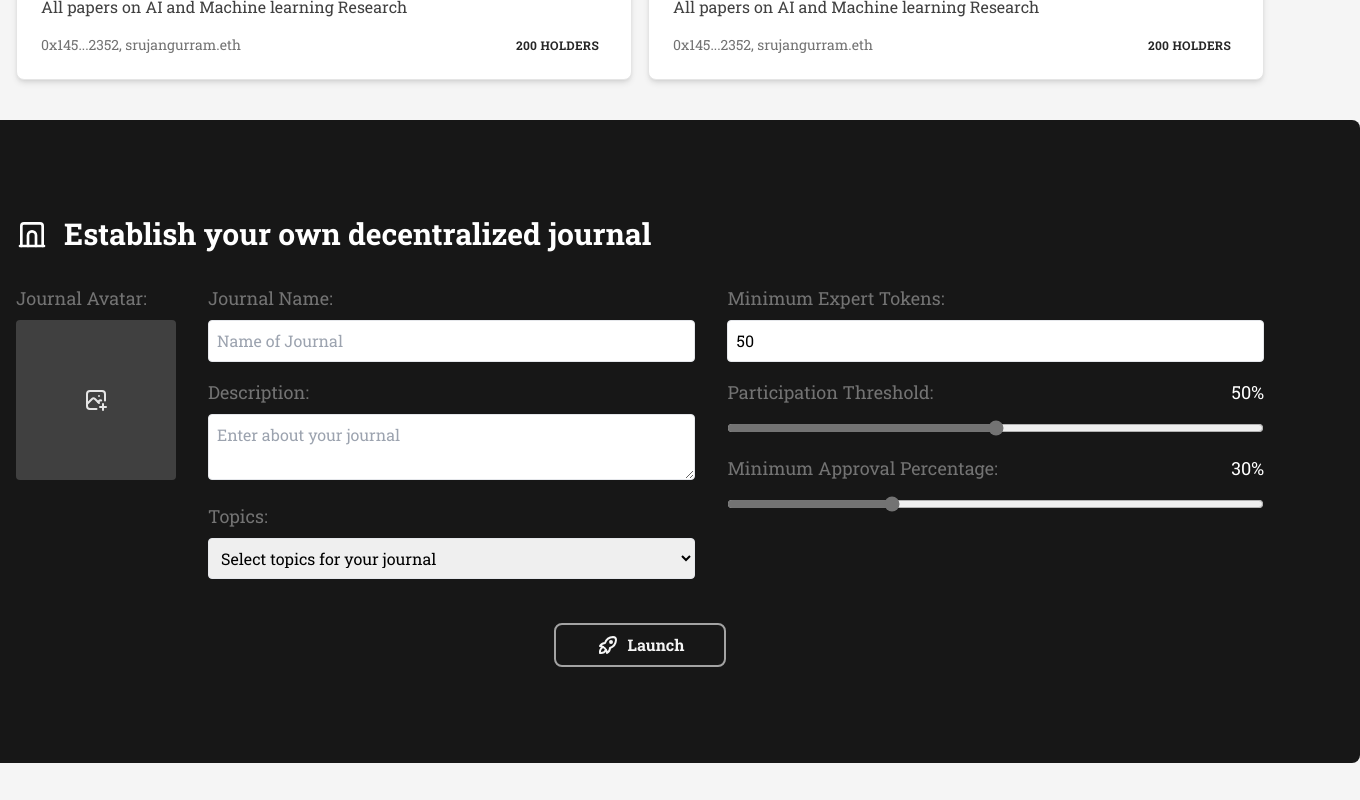
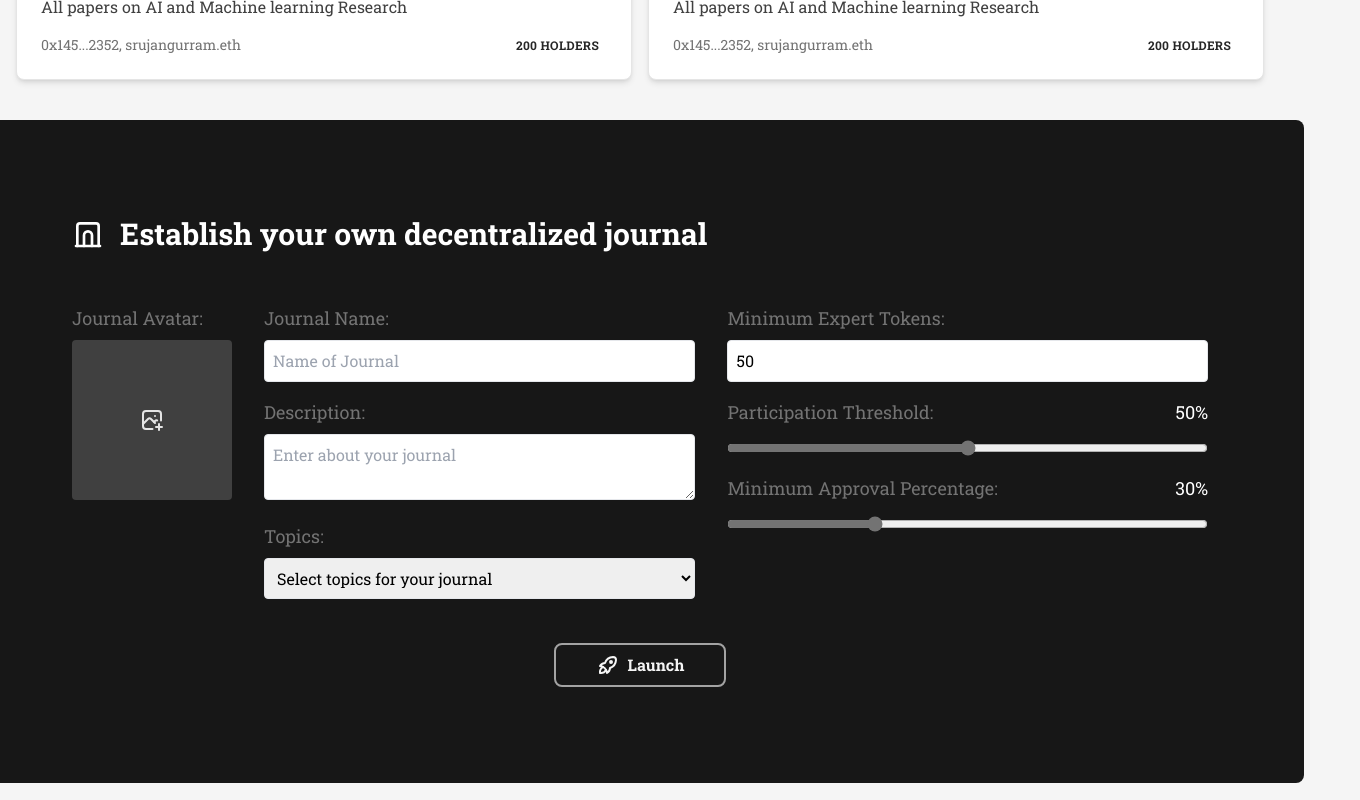
Before and after one commit to Royal-lobster/ChainSheets, a Next.js app: page / in a window 1280 px wide. Shown: the part 1260-2060 px from the top of the page, 1360 px wide, since content can reach past the window. Built offline with nearby package versions, Linux system fonts and the light colour scheme.

Commit message:
Refactor CreateNewJournal component to adjust margin and padding values, as well as add top margin to the form for better layout

```diff
--- a/app/(home)/CreateNewJournal.tsx
+++ b/app/(home)/CreateNewJournal.tsx
@@ -49,13 +49,13 @@ const CreateNewJournal = () => {
   return (
     <div
       id="create-journal"
-      className="-mx-4 sm:mx-0 xl:-mx-24 px-8 xl:px-24 py-24 bg-neutral-900 text-white sm:rounded-lg"
+      className="-mx-4 sm:mx-0 xl:-mx-10 px-8 xl:px-24 py-24 bg-neutral-900 text-white sm:rounded-lg"
     >
       <Section
         title="Establish your own decentralized journal"
         icon={<IconBuildingArch size={32} />}
       >
-        <form onSubmit={handleSubmit(onSubmit)} className="w-full">
+        <form onSubmit={handleSubmit(onSubmit)} className="w-full mt-5">
           <div className="flex flex-col md:flex-row justify-between gap-8">
             <FieldWrapper
               label="Journal Avatar"
```
